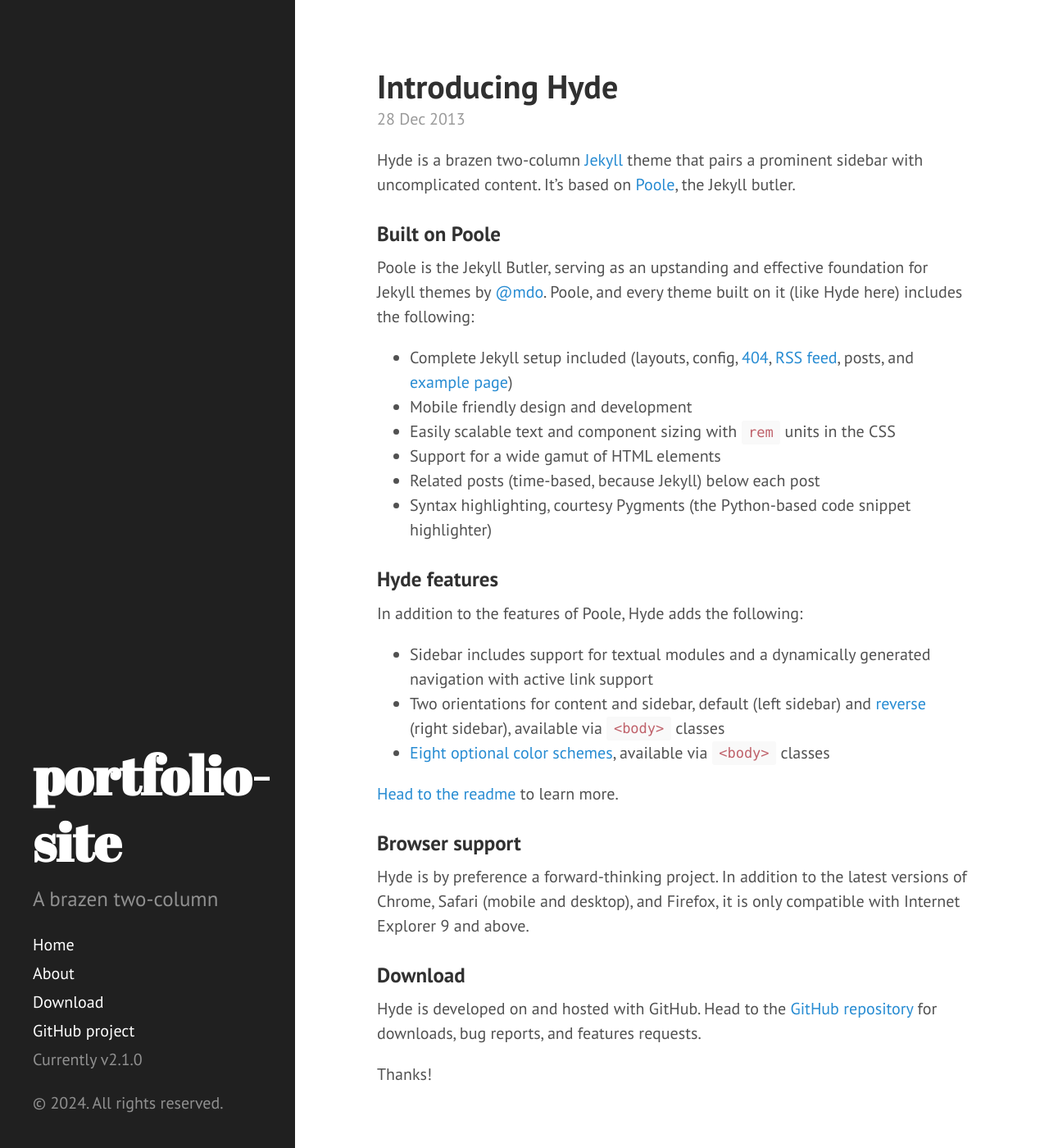
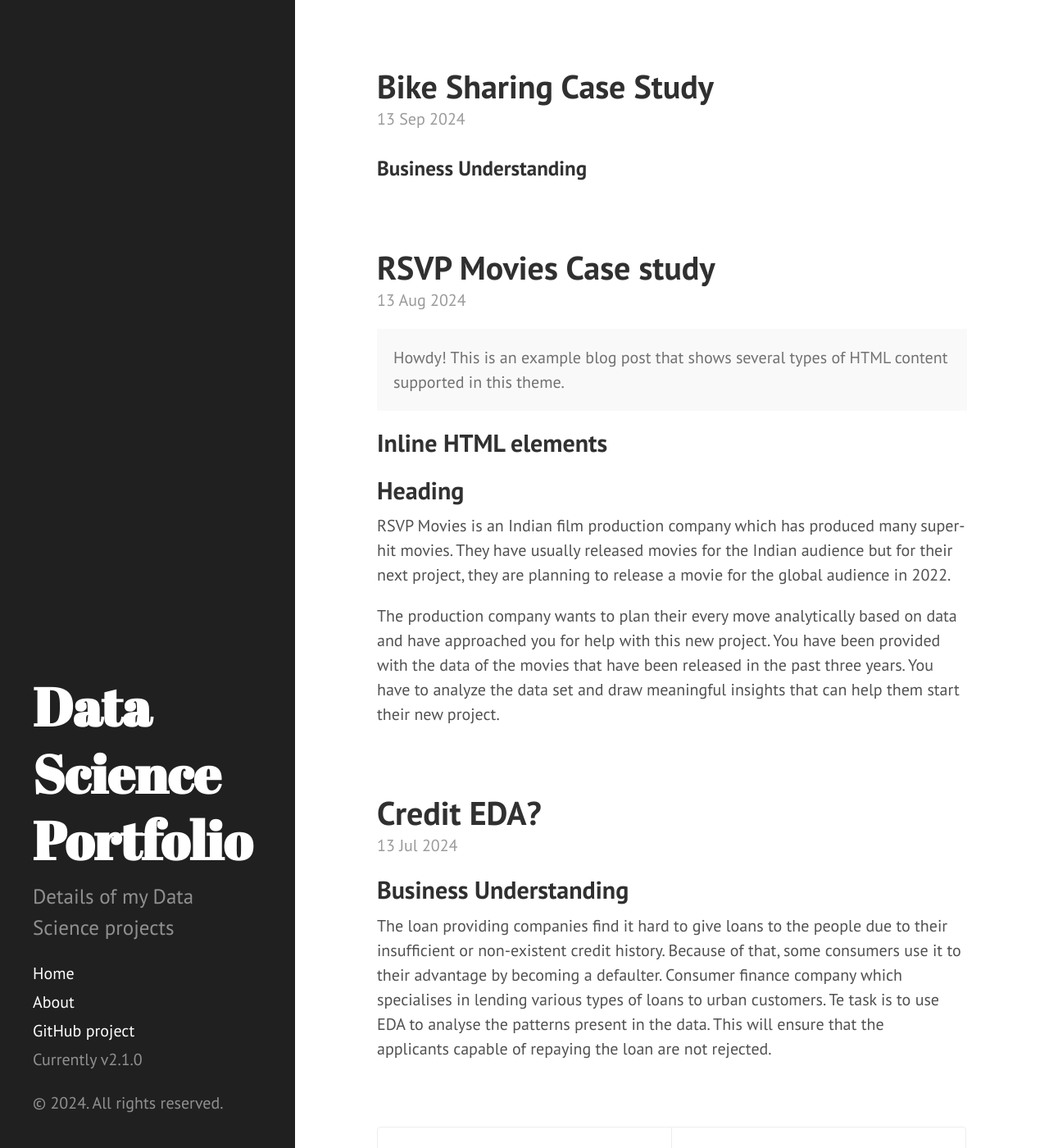
Before and after one commit to vigneshk01/vigneshk01.github.io, a Jekyll site: the page built from index.html, in a window 1280 px wide and 1400 px high. Shown: the whole window at 82% size. Built offline with Jekyll 4.4.1, drawn with Linux system fonts in a browser that asks for light colours; the list of posts is cut into pages by our own code; some of the changed text lies outside the part shown.

Commit message:
content changes

```diff
--- a/404.html
+++ b/404.html
@@ -6,5 +6,7 @@
 
 <div class="page">
   <h1 class="page-title">404: Page not found</h1>
-  <p class="lead">Sorry, we've misplaced that URL or it's pointing to something that doesn't exist. <a href="{{ site.baseurl }}">Head back home</a> to try finding it again.</p>
+  <p class="lead">Sorry, we've misplaced that URL or it's pointing to something that doesn't exist.
+    <a href="{{ site.baseurl }}">Head back home</a> to try finding it again.
+  </p>
 </div>
--- a/CNAME
+++ b/CNAME
@@ -1 +1 @@
-vikumar.github.io
+vigneshk01.github.io
--- a/_config.yml
+++ b/_config.yml
@@ -6,10 +6,10 @@
 permalink:        pretty
 
 # Setup
-title:            portfolio-site
-tagline:          'A Jekyll theme'
-description:      'A brazen two-column'
-url:              http://vikumar.github.io
+title:            Data Science Portfolio
+tagline:          'My Portfolio'
+description:      'Details of my Data Science projects'
+url:              http://vigneshk01.github.io
 baseurl:          /
 
 author:
@@ -22,4 +22,4 @@
 version:          2.1.0
 
 github:
-  repo:           https://github.com/vigneshk01/vikumar.github.io
+  repo:           https://github.com/vigneshk01/vigneshk01.github.io
--- a/_includes/head.html
+++ b/_includes/head.html
@@ -22,7 +22,7 @@
 
   <!-- Icons -->
   <link rel="apple-touch-icon-precomposed" sizes="144x144" href="{{ site.baseurl }}public/apple-touch-icon-144-precomposed.png">
-                                 <link rel="shortcut icon" href="{{ site.baseurl }}public/favicon.ico">
+  <link rel="shortcut icon" href="{{ site.baseurl }}public/favicon.ico">
 
   <!-- RSS -->
   <link rel="alternate" type="application/rss+xml" title="RSS" href="/atom.xml">
--- a/_includes/sidebar.html
+++ b/_includes/sidebar.html
@@ -26,7 +26,6 @@
         {% endif %}
       {% endfor %}
 
-      <a class="sidebar-nav-item" href="{{ site.github.repo }}/archive/v{{ site.version }}.zip">Download</a>
       <a class="sidebar-nav-item" href="{{ site.github.repo }}">GitHub project</a>
       <span class="sidebar-nav-item">Currently v{{ site.version }}</span>
     </nav>
--- a/_posts/2012-02-06-whats-jekyll.md
+++ /dev/null
@@ -1,12 +0,0 @@
----
-layout: post
-title: What's Jekyll?
----
-
-[Jekyll](http://jekyllrb.com) is a static site generator, an open-source tool for creating simple yet powerful websites of all shapes and sizes. From [the project's readme](https://github.com/mojombo/jekyll/blob/master/README.markdown):
-
-  > Jekyll is a simple, blog aware, static site generator. It takes a template directory [...] and spits out a complete, static website suitable for serving with Apache or your favorite web server. This is also the engine behind GitHub Pages, which you can use to host your project’s page or blog right here from GitHub.
-
-It's an immensely useful tool and one we encourage you to use here with Hyde.
-
-Find out more by [visiting the project on GitHub](https://github.com/mojombo/jekyll).
--- a/_posts/2012-02-07-example-content.md
+++ /dev/null
@@ -1,137 +0,0 @@
----
-layout: post
-title: Example content
----
-
-
-<div class="message">
-  Howdy! This is an example blog post that shows several types of HTML content supported in this theme.
-</div>
-
-Cum sociis natoque penatibus et magnis <a href="#">dis parturient montes</a>, nascetur ridiculus mus. *Aenean eu leo quam.* Pellentesque ornare sem lacinia quam venenatis vestibulum. Sed posuere consectetur est at lobortis. Cras mattis consectetur purus sit amet fermentum.
-
-> Curabitur blandit tempus porttitor. Nullam quis risus eget urna mollis ornare vel eu leo. Nullam id dolor id nibh ultricies vehicula ut id elit.
-
-Etiam porta **sem malesuada magna** mollis euismod. Cras mattis consectetur purus sit amet fermentum. Aenean lacinia bibendum nulla sed consectetur.
-
-## Inline HTML elements
-
-HTML defines a long list of available inline tags, a complete list of which can be found on the [Mozilla Developer Network](https://developer.mozilla.org/en-US/docs/Web/HTML/Element).
-
-- **To bold text**, use `<strong>`.
-- *To italicize text*, use `<em>`.
-- Abbreviations, like <abbr title="HyperText Markup Langage">HTML</abbr> should use `<abbr>`, with an optional `title` attribute for the full phrase.
-- Citations, like <cite>&mdash; Mark otto</cite>, should use `<cite>`.
-- <del>Deleted</del> text should use `<del>` and <ins>inserted</ins> text should use `<ins>`.
-- Superscript <sup>text</sup> uses `<sup>` and subscript <sub>text</sub> uses `<sub>`.
-
-Most of these elements are styled by browsers with few modifications on our part.
-
-## Heading
-
-Vivamus sagittis lacus vel augue rutrum faucibus dolor auctor. Duis mollis, est non commodo luctus, nisi erat porttitor ligula, eget lacinia odio sem nec elit. Morbi leo risus, porta ac consectetur ac, vestibulum at eros.
-
-### Code
-
-Cum sociis natoque penatibus et magnis dis `code element` montes, nascetur ridiculus mus.
-
-{% highlight js %}
-// Example can be run directly in your JavaScript console
-
-// Create a function that takes two arguments and returns the sum of those arguments
-var adder = new Function("a", "b", "return a + b");
-
-// Call the function
-adder(2, 6);
-// > 8
-{% endhighlight %}
-
-Aenean lacinia bibendum nulla sed consectetur. Etiam porta sem malesuada magna mollis euismod. Fusce dapibus, tellus ac cursus commodo, tortor mauris condimentum nibh, ut fermentum massa.
-
-### Gists via GitHub Pages
-
-Vestibulum id ligula porta felis euismod semper. Nullam quis risus eget urna mollis ornare vel eu leo. Donec sed odio dui.
-
-
-Aenean eu leo quam. Pellentesque ornare sem lacinia quam venenatis vestibulum. Nullam quis risus eget urna mollis ornare vel eu leo. Cum sociis natoque penatibus et magnis dis parturient montes, nascetur ridiculus mus. Donec sed odio dui. Vestibulum id ligula porta felis euismod semper.
-
-### Lists
-
-Cum sociis natoque penatibus et magnis dis parturient montes, nascetur ridiculus mus. Aenean lacinia bibendum nulla sed consectetur. Etiam porta sem malesuada magna mollis euismod. Fusce dapibus, tellus ac cursus commodo, tortor mauris condimentum nibh, ut fermentum massa justo sit amet risus.
-
-* Praesent commodo cursus magna, vel scelerisque nisl consectetur et.
-* Donec id elit non mi porta gravida at eget metus.
-* Nulla vitae elit libero, a pharetra augue.
-
-Donec ullamcorper nulla non metus auctor fringilla. Nulla vitae elit libero, a pharetra augue.
-
-1. Vestibulum id ligula porta felis euismod semper.
-2. Cum sociis natoque penatibus et magnis dis parturient montes, nascetur ridiculus mus.
-3. Maecenas sed diam eget risus varius blandit sit amet non magna.
-
-Cras mattis consectetur purus sit amet fermentum. Sed posuere consectetur est at lobortis.
-
-<dl>
-  <dt>HyperText Markup Language (HTML)</dt>
-  <dd>The language used to describe and define the content of a Web page</dd>
-
-  <dt>Cascading Style Sheets (CSS)</dt>
-  <dd>Used to describe the appearance of Web content</dd>
-
-  <dt>JavaScript (JS)</dt>
-  <dd>The programming language used to build advanced Web sites and applications</dd>
-</dl>
-
-Integer posuere erat a ante venenatis dapibus posuere velit aliquet. Morbi leo risus, porta ac consectetur ac, vestibulum at eros. Nullam quis risus eget urna mollis ornare vel eu leo.
-
-### Images
-
-Quisque consequat sapien eget quam rhoncus, sit amet laoreet diam tempus. Aliquam aliquam metus erat, a pulvinar turpis suscipit at.
-
-![placeholder](http://placehold.it/800x400 "Large example image")
-![placeholder](http://placehold.it/400x200 "Medium example image")
-![placeholder](http://placehold.it/200x200 "Small example image")
-
-### Tables
-
-Aenean lacinia bibendum nulla sed consectetur. Lorem ipsum dolor sit amet, consectetur adipiscing elit.
-
-<table>
-  <thead>
-    <tr>
-      <th>Name</th>
-      <th>Upvotes</th>
-      <th>Downvotes</th>
-    </tr>
-  </thead>
-  <tfoot>
-    <tr>
-      <td>Totals</td>
-      <td>21</td>
-      <td>23</td>
-    </tr>
-  </tfoot>
-  <tbody>
-    <tr>
-      <td>Alice</td>
-      <td>10</td>
-      <td>11</td>
-    </tr>
-    <tr>
-      <td>Bob</td>
-      <td>4</td>
-      <td>3</td>
-    </tr>
-    <tr>
-      <td>Charlie</td>
-      <td>7</td>
-      <td>9</td>
-    </tr>
-  </tbody>
-</table>
-
-Nullam id dolor id nibh ultricies vehicula ut id elit. Sed posuere consectetur est at lobortis. Nullam quis risus eget urna mollis ornare vel eu leo.
-
------
-
-Want to see something else added? <a href="https://github.com/poole/poole/issues/new">Open an issue.</a>
--- a/_posts/2013-12-28-introducing-hyde.md
+++ /dev/null
@@ -1,37 +0,0 @@
----
-layout: post
-title: Introducing Hyde
----
-
-Hyde is a brazen two-column [Jekyll](http://jekyllrb.com) theme that pairs a prominent sidebar with uncomplicated content. It's based on [Poole](http://getpoole.com), the Jekyll butler.
-
-### Built on Poole
-
-Poole is the Jekyll Butler, serving as an upstanding and effective foundation for Jekyll themes by [@mdo](https://twitter.com/mdo). Poole, and every theme built on it (like Hyde here) includes the following:
-
-* Complete Jekyll setup included (layouts, config, [404](/404), [RSS feed](/atom.xml), posts, and [example page](/about))
-* Mobile friendly design and development
-* Easily scalable text and component sizing with `rem` units in the CSS
-* Support for a wide gamut of HTML elements
-* Related posts (time-based, because Jekyll) below each post
-* Syntax highlighting, courtesy Pygments (the Python-based code snippet highlighter)
-
-### Hyde features
-
-In addition to the features of Poole, Hyde adds the following:
-
-* Sidebar includes support for textual modules and a dynamically generated navigation with active link support
-* Two orientations for content and sidebar, default (left sidebar) and [reverse](https://github.com/poole/lanyon#reverse-layout) (right sidebar), available via `<body>` classes
-* [Eight optional color schemes](https://github.com/poole/hyde#themes), available via `<body>` classes
-
-[Head to the readme](https://github.com/poole/hyde#readme) to learn more.
-
-### Browser support
-
-Hyde is by preference a forward-thinking project. In addition to the latest versions of Chrome, Safari (mobile and desktop), and Firefox, it is only compatible with Internet Explorer 9 and above.
-
-### Download
-
-Hyde is developed on and hosted with GitHub. Head to the <a href="https://github.com/poole/hyde">GitHub repository</a> for downloads, bug reports, and features requests.
-
-Thanks!
--- /dev/null
+++ b/_posts/2024-07-13-credit-EDA.md
@@ -0,0 +1,8 @@
+---
+layout: post
+title: Credit EDA?
+---
+
+## **Business Understanding**
+
+The loan providing companies find it hard to give loans to the people due to their insufficient or non-existent credit history. Because of that, some consumers use it to their advantage by becoming a defaulter. Consumer finance company which specialises in lending various types of loans to urban customers. Te task is to use EDA to analyse the patterns present in the data. This will ensure that the applicants capable of repaying the loan are not rejected.
--- /dev/null
+++ b/_posts/2024-08-13-RSVP-movies-case-study.md
@@ -0,0 +1,17 @@
+---
+layout: post
+title: RSVP Movies Case study
+---
+
+
+<div class="message">
+  Howdy! This is an example blog post that shows several types of HTML content supported in this theme.
+</div>
+
+## Inline HTML elements
+
+## Heading
+
+RSVP Movies is an Indian film production company which has produced many super-hit movies. They have usually released movies for the Indian audience but for their next project, they are planning to release a movie for the global audience in 2022.
+
+The production company wants to plan their every move analytically based on data and have approached you for help with this new project. You have been provided with the data of the movies that have been released in the past three years. You have to analyze the data set and draw meaningful insights that can help them start their new project.
--- /dev/null
+++ b/_posts/2024-09-13-bike-sharing-case-study.md
@@ -0,0 +1,7 @@
+---
+layout: post
+title: Bike Sharing Case Study
+---
+
+
+### Business Understanding
--- a/about.md
+++ b/about.md
@@ -4,27 +4,9 @@
 ---
 
 <p class="message">
-  Hey there! This page is included as an example. Feel free to customize it for your own use upon downloading. Carry on!
+  Hey there!
 </p>
 
-In the novel, *The Strange Case of Dr. Jeykll and Mr. Hyde*, Mr. Poole is Dr. Jekyll's virtuous and loyal butler. Similarly, Poole is an upstanding and effective butler that helps you build Jekyll themes. It's made by [@mdo](https://twitter.com/mdo).
-
-There are currently two themes built on Poole:
-
-* [Hyde](http://hyde.getpoole.com)
-* [Lanyon](http://lanyon.getpoole.com)
-
-Learn more and contribute on [GitHub](https://github.com/poole).
-
-## Setup
-
-Some fun facts about the setup of this project include:
-
-* Built for [Jekyll](http://jekyllrb.com)
-* Developed on GitHub and hosted for free on [GitHub Pages](https://pages.github.com)
-* Coded with [Sublime Text 2](http://sublimetext.com), an amazing code editor
-* Designed and developed while listening to music like [Blood Bros Trilogy](https://soundcloud.com/maddecent/sets/blood-bros-series)
-
-Have questions or suggestions? Feel free to [open an issue on GitHub](https://github.com/poole/issues/new) or [ask me on Twitter](https://twitter.com/mdo).
+Vignesh Kumar
 
 Thanks for reading!
```
